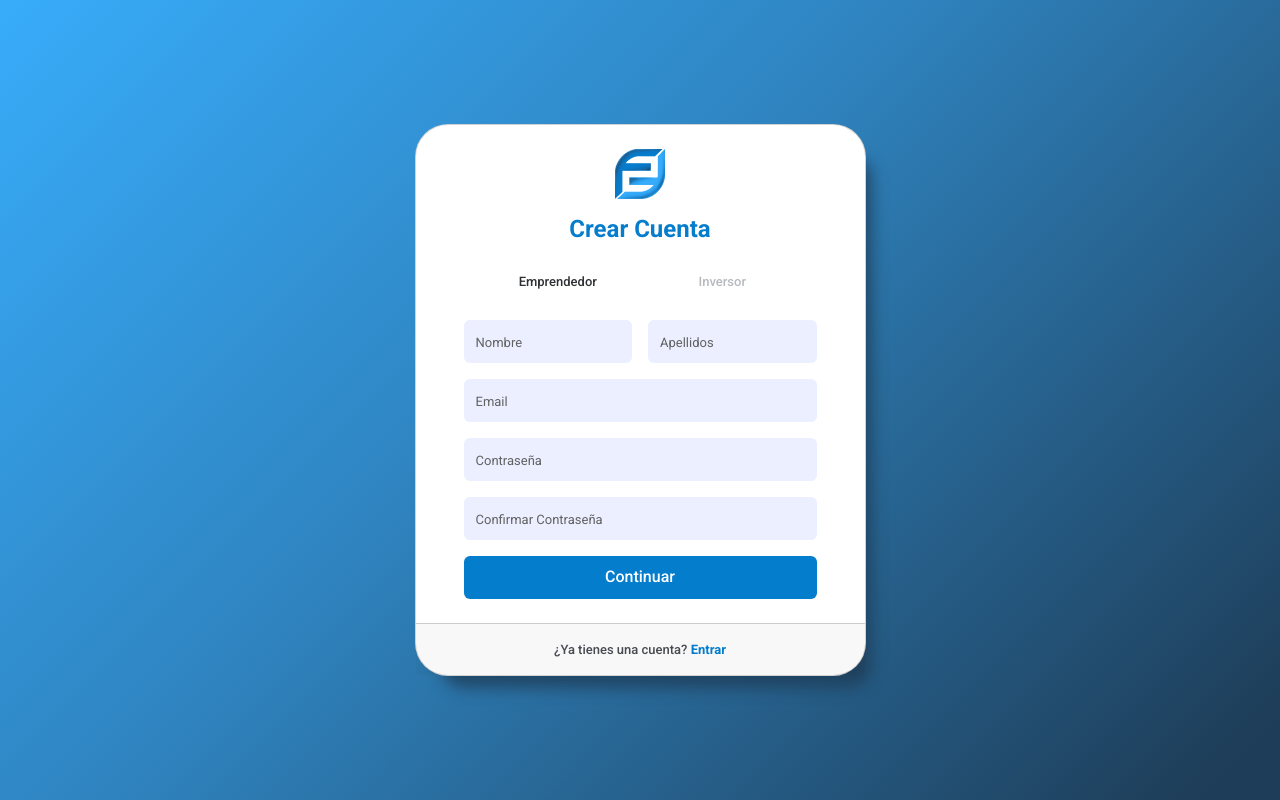
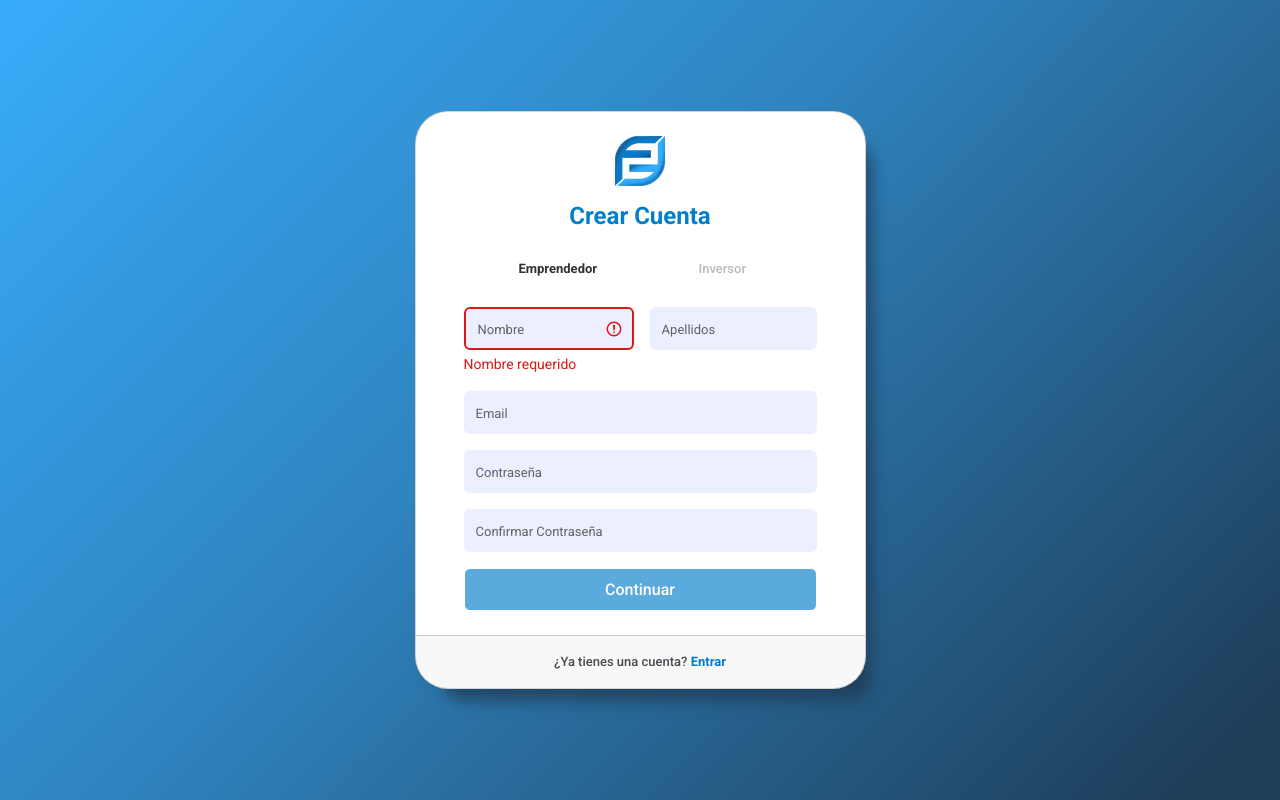
Before and after one commit to FundFloww/fundflow_web, an Angular app: page /registro in a window 1280 px wide. Both pictures are taken after a click on the label "Emprendedor". Built offline with nearby package versions, Linux system fonts and the light colour scheme.

Commit message:
Gestion de errores de registro sin terminar

```diff
--- a/src/app/registro/registro.component.html
+++ b/src/app/registro/registro.component.html
@@ -8,46 +8,85 @@
                             <img src="assets/img/logo_color.png" alt="logo" width="50">
                         </div>
                         <h1 class="fs-4 card-title fw-bold mb-3 text-center text-primary">Crear Cuenta</h1>
-                        <form (ngSubmit)="addNewUsuario()" class="needs-validation" novalidate="" autocomplete="off">
+                        <form (ngSubmit)="addNewUsuario()" novalidate autocomplete="off"
+                            #registroForm="ngForm">
                             <div class="mb-3 selector">
                                 <div class="w-100 tabs">
-                                    <input type="radio" name="tipoUsuario" id="radio-1" [value]="'EMPRENDEDOR'" [checked]="newUsuario.tipo === 'EMPRENDEDOR'" (change)="newUsuario.tipo='EMPRENDEDOR'">
+                                    <input type="radio" name="tipoUsuario" id="radio-1" [value]="'EMPRENDEDOR'"
+                                        [checked]="newUsuario.tipo === 'EMPRENDEDOR'"
+                                        (change)="newUsuario.tipo='EMPRENDEDOR'">
                                     <label for="radio-1" class="tab">Emprendedor</label>
 
-                                    <input type="radio" name="tipoUsuario" id="radio-2" [value]="'INVERSOR'" [checked]="newUsuario.tipo === 'INVERSOR'" (change)="newUsuario.tipo='INVERSOR'">
+                                    <input type="radio" name="tipoUsuario" id="radio-2" [value]="'INVERSOR'"
+                                        [checked]="newUsuario.tipo === 'INVERSOR'"
+                                        (change)="newUsuario.tipo='INVERSOR'">
                                     <label for="radio-2" class="tab">Inversor</label>
 
                                 </div>
                             </div>
 
-                            <div class="mb-3 gap-3 d-flex justify-content-center align-items-center">
-                                <input id="name" type="text" name="name" value="" placeholder="Nombre" class="w-100"
-                                [(ngModel)]="newUsuario.nombre" required autofocus>
-
-                                <input id="name" type="text" name="apellidos" value="" placeholder="Apellidos" class="w-100"
-                                [(ngModel)]="newUsuario.apellidos" required>
+                            <div class="mb-3 gap-3 d-flex justify-content-center">
+                                <div>
+                                    <div class="form-group">
+                                        <input id="nombre" type="text" class="form-control" name="name" value=""
+                                            placeholder="Nombre" [(ngModel)]="newUsuario.nombre" #nombre="ngModel"
+                                            required autofocus
+                                            [ngClass]="validClasses(nombre, 'is-valid', 'is-invalid')">
+                                        <div class="invalid-feedback">
+                                            Nombre requerido
+                                        </div>
+                                    </div>
+                                </div>
+                                <div>
+                                    <div class="form-group">
+                                        <input id="apellidos" type="text" class="form-control" name="apellidos" value=""
+                                            placeholder="Apellidos" [(ngModel)]="newUsuario.apellidos" required
+                                            #apellidos="ngModel"
+                                            [ngClass]="validClasses(apellidos, 'is-valid', 'is-invalid')">
+                                        <div class="invalid-feedback">
+                                            Apellidos requeridos
+                                        </div>
+                                    </div>
+                                </div>
                             </div>
 
                             <div class="mb-3">
-                                <input id="email" type="email" name="email" value="" placeholder="Email" class="w-100"
-                                [(ngModel)]="newUsuario.correo" required>
+                                <div class="form-group">
+                                    <input id="email" type="text" class="form-control" name="email" value=""
+                                        placeholder="Email" class="w-100" [(ngModel)]="newUsuario.correo"
+                                        #email="ngModel" required
+                                        pattern="[a-zA-Z0-9._%+-]+@[a-zA-Z0-9.-]+\.[a-zA-Z]{2,}"
+                                        [ngClass]="validClasses(email, 'is-valid', 'is-invalid')">
+                                    <div class="invalid-feedback">
+                                        Email requerido (debe cumplir con un formato válido de email)
+                                    </div>
+                                </div>
                             </div>
 
                             <div class="mb-3">
-                                <input id="password" type="password" name="password" placeholder="Contraseña" class="w-100"
-                                [(ngModel)]="newUsuario.contrasena" required>
+                                <div class="form-group">
+                                    <input id="password" class="form-control" type="password" name="password" placeholder="Contraseña"
+                                        class="w-100" [(ngModel)]="newUsuario.contrasena" required #password="ngModel"
+                                        [ngClass]="validClasses(password, 'is-valid', 'is-invalid')">
+                                    <div class="invalid-feedback">
+                                        Contraseña requerida
+                                    </div>
+                                </div>
                             </div>
 
                             <div class="mb-3">
-                                <input id="confirmPassword" type="password" name="confirmPassword" placeholder="Confirmar Contraseña" class="w-100"
-                                [(ngModel)]="newUsuario.confirmarContrasena" required>
-                                <div *ngIf="showError" class="text-danger mt-2" style="font-size: 14px;">{{ errorContrasena }}</div>
+                                <input id="confirmPassword" type="password" name="confirmPassword"
+                                    placeholder="Confirmar Contraseña" class="w-100"
+                                    [(ngModel)]="newUsuario.confirmarContrasena" required>
+                                <div *ngIf="showError" class="text-danger mt-2" style="font-size: 14px;">{{
+                                    errorContrasena }}</div>
                             </div>
 
-                            <div *ngIf="userExists" class="text-danger mb-3" style="font-size: 14px;">El usuario ya existe</div>
+                            <div *ngIf="userExists" class="text-danger mb-3" style="font-size: 14px;">El usuario ya
+                                existe</div>
 
                             <div class="d-flex align-items-center justify-content-center">
-                                <button type="submit" class="btn bg-primary w-100">
+                                <button type="submit" class="btn bg-primary w-100" [disabled]="registroForm.invalid">
                                     Continuar
                                 </button>
                             </div>
--- a/src/app/registro/registro.component.scss
+++ b/src/app/registro/registro.component.scss
@@ -48,7 +48,8 @@ div.tabs label{
 }
 
 input[type='radio']:checked + label{
-    color: #303236
+    color: #303236;
+    font-weight: 700;
 }
 
 div.card {
@@ -68,13 +69,17 @@ form div.mb-3 input {
     height: 43px;
     padding: 6px 12px;
     border-radius: .375rem;
-    border: 0px solid #057DCD;
+    border: 0;
     background-color: #ebefff;
     outline: none;
 }
 
 form div.mb-3 input:focus {
     border: 3px solid #057DCD;
+}
+
+.is-invalid{
+    border: 2px solid #DA1818 !important;
 }
 
 form div.mb-3 input::placeholder {
--- a/src/app/registro/registro.component.ts
+++ b/src/app/registro/registro.component.ts
@@ -2,9 +2,8 @@ import { Component } from '@angular/core';
 import { UsuariosService } from '../servicios/usuarios.service';
 import { Router } from '@angular/router';
 import { UsuarioRegistroDTO } from "../interfaces/usuario-registro-dto";
-import { FormsModule } from '@angular/forms';
+import { FormsModule, NgModel } from '@angular/forms';
 import { CommonModule } from '@angular/common';
-import { TipoUsuario } from '../enum/tipo-usuario';
 
 @Component({
     selector: 'app-registro',
@@ -43,7 +42,7 @@ export class RegistroComponent {
 
         this.userExists = await this.usuariosService.addUsuario(this.newUsuario);
 
-    if(!this.userExists){
+        if (!this.userExists) {
             this.goBack();
         }
     }
@@ -58,4 +57,11 @@ export class RegistroComponent {
         }
     }
 
+    validClasses(ngModel: NgModel, validClass: string, errorClass: string) {
+        return {
+            [validClass]: ngModel.touched && ngModel.valid,
+            [errorClass]: ngModel.touched && ngModel.invalid
+        };
     }
+
+}
--- a/src/app/servicios/ideas-servicio.service.ts
+++ b/src/app/servicios/ideas-servicio.service.ts
@@ -14,7 +14,7 @@ export class IdeasServicioService {
     ) { }
 
     private ideas: Idea[] = [];
-    private apiURL = "http://localhost:9000";
+    private apiURL = "http://10.100.11.1:9000";
 
     async getIdeas(): Promise<IdeaDto[]> {
         try {
--- a/src/app/servicios/usuarios.service.ts
+++ b/src/app/servicios/usuarios.service.ts
@@ -11,7 +11,7 @@ export class UsuariosService {
 
     constructor(private router: Router) { }
 
-    urlBase = 'http://localhost:9000';
+    urlBase = 'http://10.100.11.1:9000';
 
     async addUsuario(nuevoUsuario: UsuarioRegistroDTO) {
         try {
```
Lines whose indentation alone changed are shown as unchanged.
